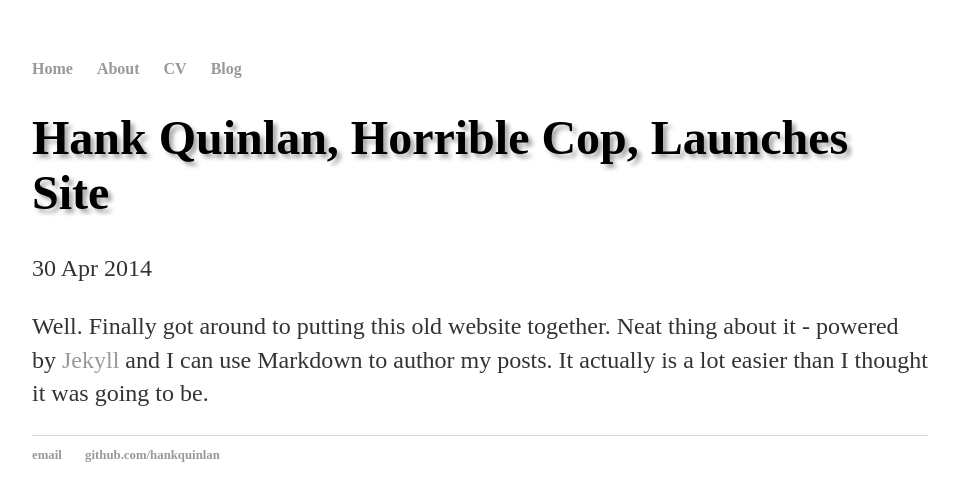
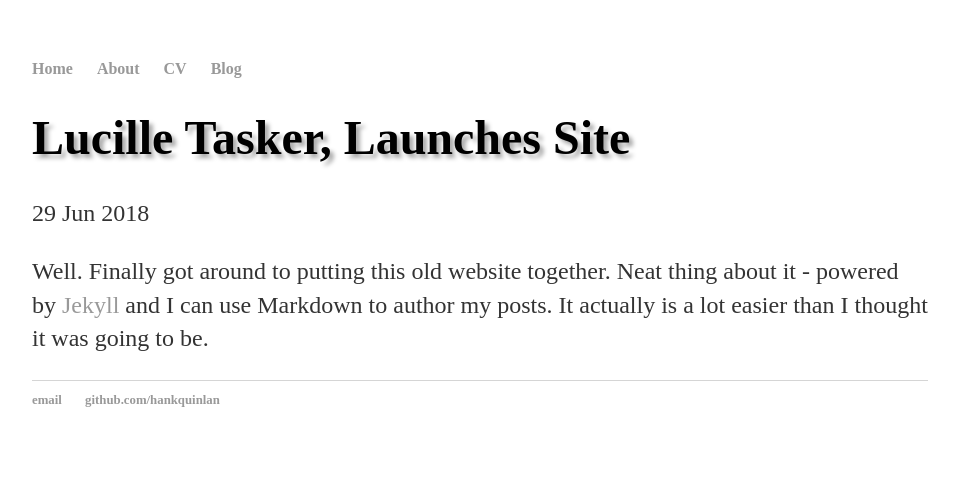
Before and after one commit to lutasker/lutasker.github.io, a Jekyll site: the page built from _posts/2018-06-29-lucille-tasker-site-launched.md, in a window 1280 px wide. Shown: the top 501 px of the page, without its empty margins (160-1119 px from the left). Built offline with Jekyll 4.4.1, drawn with Linux system fonts in a browser that asks for light colours.

Commit message:
Update 2018-06-29-lucille-tasker-site-launched.md

```diff
--- a/_posts/2018-06-29-lucille-tasker-site-launched.md
+++ b/_posts/2018-06-29-lucille-tasker-site-launched.md
@@ -1,7 +1,7 @@
 ---
 layout: post
-title: "Hank Quinlan, Horrible Cop, Launches Site"
-date: 2014-04-30
+title: "Lucille Tasker, Launches Site"
+date: 2018-06-29
 ---
 
 Well. Finally got around to putting this old website together. Neat thing about it - powered by [Jekyll](http://jekyllrb.com) and I can use Markdown to author my posts. It actually is a lot easier than I thought it was going to be.
```
